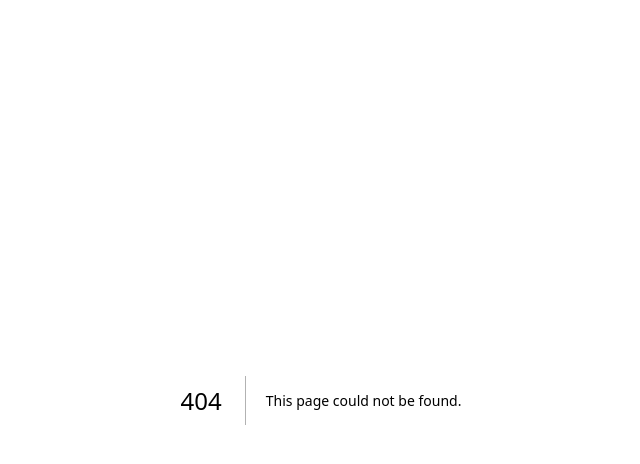
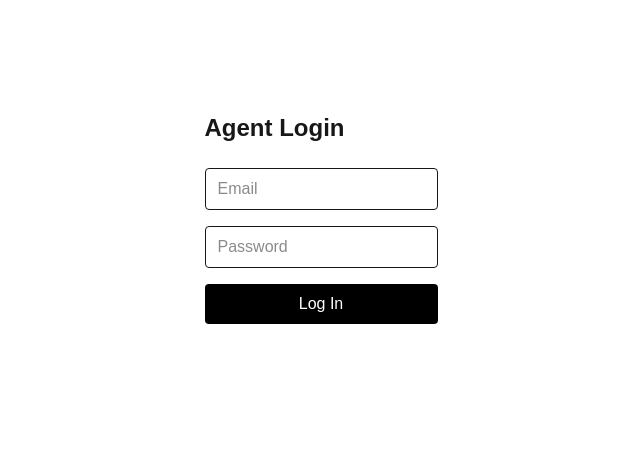
Before and after one commit to MalayVerma796/AI-support-Triage, a Next.js app: page /login in a window 1280 px wide. Before the commit this address had no page. Shown: the top 464 px of the page, without its empty margins (319-959 px from the left). Built offline with nearby package versions, Linux system fonts and the light colour scheme; no server answers.

Commit message:
feat: add authentication to protect dashboard and ticket views

```diff
--- a/app/dashboard/page.tsx
+++ b/app/dashboard/page.tsx
@@ -1,7 +1,19 @@
-import { supabase } from '@/lib/supabase'
+import { createClient } from '@/lib/supabase-server'
+import { redirect } from 'next/navigation'
 import TicketTable from '@/components/TicketTable'
+import LogoutButton from '@/components/LogoutButton'
 
 export default async function Dashboard() {
+  const supabase = await createClient()
+
+  const {
+    data: { user },
+  } = await supabase.auth.getUser()
+
+  if (!user) {
+    redirect('/login')
+  }
+
   const { data: tickets, error } = await supabase
     .from('tickets')
     .select('*')
@@ -13,7 +25,10 @@ export default async function Dashboard() {
 
   return (
     <main className="p-8">
-      <h1 className="text-2xl font-bold mb-6">Support Ticket Dashboard</h1>
+      <div className="flex justify-between items-center mb-6">
+        <h1 className="text-2xl font-bold">Support Ticket Dashboard</h1>
+        <LogoutButton />
+      </div>
       <TicketTable tickets={tickets ?? []} />
     </main>
   )
--- /dev/null
+++ b/app/login/page.tsx
@@ -0,0 +1,65 @@
+'use client'
+
+import { useState } from 'react'
+import { createClient } from '@/lib/supabase-browser'
+import { useRouter } from 'next/navigation'
+
+export default function LoginPage() {
+  const supabase = createClient()
+  const [email, setEmail] = useState('')
+  const [password, setPassword] = useState('')
+  const [error, setError] = useState('')
+  const [loading, setLoading] = useState(false)
+  const router = useRouter()
+
+  async function handleLogin(e: React.FormEvent) {
+    e.preventDefault()
+    setLoading(true)
+    setError('')
+
+    const { error } = await supabase.auth.signInWithPassword({
+      email,
+      password,
+    })
+
+    if (error) {
+      setError(error.message)
+      setLoading(false)
+    } else {
+      router.push('/dashboard')
+      router.refresh()
+    }
+  }
+
+  return (
+    <main className="p-8 max-w-sm mx-auto mt-20">
+      <h1 className="text-2xl font-bold mb-6">Agent Login</h1>
+      <form onSubmit={handleLogin} className="flex flex-col gap-4">
+        <input
+          type="email"
+          placeholder="Email"
+          value={email}
+          onChange={(e) => setEmail(e.target.value)}
+          required
+          className="border rounded px-3 py-2"
+        />
+        <input
+          type="password"
+          placeholder="Password"
+          value={password}
+          onChange={(e) => setPassword(e.target.value)}
+          required
+          className="border rounded px-3 py-2"
+        />
+        <button
+          type="submit"
+          disabled={loading}
+          className="bg-black text-white rounded px-4 py-2 disabled:opacity-50"
+        >
+          {loading ? 'Logging in...' : 'Log In'}
+        </button>
+        {error && <p className="text-sm text-red-500">{error}</p>}
+      </form>
+    </main>
+  )
+}
--- /dev/null
+++ b/components/LogoutButton.tsx
@@ -0,0 +1,24 @@
+'use client'
+
+import { createClient } from '@/lib/supabase-browser'
+import { useRouter } from 'next/navigation'
+
+export default function LogoutButton() {
+  const supabase = createClient()
+  const router = useRouter()
+
+  async function handleLogout() {
+    await supabase.auth.signOut()
+    router.push('/login')
+    router.refresh()
+  }
+
+  return (
+    <button
+      onClick={handleLogout}
+      className="text-sm text-gray-500 hover:underline"
+    >
+      Log out
+    </button>
+  )
+}
--- /dev/null
+++ b/lib/supabase-browser.ts
@@ -0,0 +1,8 @@
+import { createBrowserClient } from '@supabase/ssr'
+
+export function createClient() {
+  return createBrowserClient(
+    process.env.NEXT_PUBLIC_SUPABASE_URL!,
+    process.env.NEXT_PUBLIC_SUPABASE_ANON_KEY!
+  )
+}
--- /dev/null
+++ b/lib/supabase-server.ts
@@ -0,0 +1,27 @@
+import { createServerClient } from '@supabase/ssr'
+import { cookies } from 'next/headers'
+
+export async function createClient() {
+  const cookieStore = await cookies()
+
+  return createServerClient(
+    process.env.NEXT_PUBLIC_SUPABASE_URL!,
+    process.env.NEXT_PUBLIC_SUPABASE_ANON_KEY!,
+    {
+      cookies: {
+        getAll() {
+          return cookieStore.getAll()
+        },
+        setAll(cookiesToSet) {
+          try {
+            cookiesToSet.forEach(({ name, value, options }) =>
+              cookieStore.set(name, value, options)
+            )
+          } catch {
+            // Called from a Server Component — safe to ignore
+          }
+        },
+      },
+    }
+  )
+}
--- /dev/null
+++ b/middleware.ts
@@ -0,0 +1,39 @@
+import { createServerClient } from '@supabase/ssr'
+import { NextResponse, type NextRequest } from 'next/server'
+
+export async function middleware(request: NextRequest) {
+  let response = NextResponse.next({
+    request,
+  })
+
+  const supabase = createServerClient(
+    process.env.NEXT_PUBLIC_SUPABASE_URL!,
+    process.env.NEXT_PUBLIC_SUPABASE_ANON_KEY!,
+    {
+      cookies: {
+        getAll() {
+          return request.cookies.getAll()
+        },
+        setAll(cookiesToSet) {
+          cookiesToSet.forEach(({ name, value }) =>
+            request.cookies.set(name, value)
+          )
+          response = NextResponse.next({ request })
+          cookiesToSet.forEach(({ name, value, options }) =>
+            response.cookies.set(name, value, options)
+          )
+        },
+      },
+    }
+  )
+
+  await supabase.auth.getUser()
+
+  return response
+}
+
+export const config = {
+  matcher: [
+    '/((?!_next/static|_next/image|favicon.ico|.*\\.(?:svg|png|jpg|jpeg|gif|webp)$).*)',
+  ],
+}
--- a/package.json
+++ b/package.json
@@ -10,6 +10,7 @@
   },
   "dependencies": {
     "@google/generative-ai": "^0.24.1",
+    "@supabase/ssr": "^0.12.4",
     "@supabase/supabase-js": "^2.110.8",
     "@xenova/transformers": "^2.17.2",
     "next": "16.2.11",
```
Also changed, not shown: 1 other file (tests, documents, lock files or other folders).
